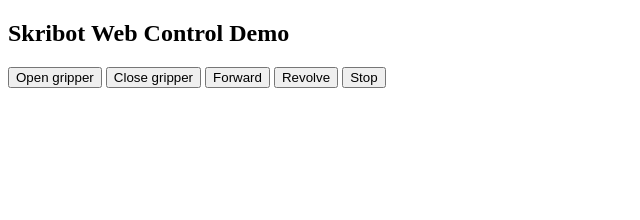
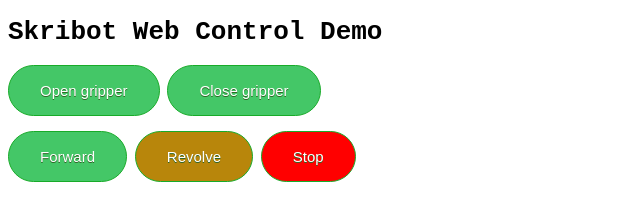
Before and after one commit to Skriware/skribot-web-control, a plain HTML site: page index.html in a window 1280 px wide. Shown: the whole page, without its empty margins (0-640 px from the left). Drawn offline with Linux system fonts and the light colour scheme.

Commit message:
Basic style added

```diff
--- a/index.html
+++ b/index.html
@@ -1,17 +1,44 @@
 <!DOCTYPE html>
 <html>
+<style>
+body {
+ font-family:monospace;
+}
+.remoteControl {
+	background-color:#44c767;
+	border-radius:28px;
+	border:1px solid #18ab29;
+	display:inline-block;
+	cursor:pointer;
+	color:#ffffff;
+	font-size:15px;
+	padding:16px 31px;
+	text-decoration:none;
+	text-shadow:0px 1px 0px #2f6627;
+}
+.remoteControl:hover {
+	background-color:#5cbf2a;
+}
+.stop {
+    background-color:red;
+}
+.revolve {
+    background-color:darkgoldenrod;
+}
+</style>
 <body>
 
 <div id="demo">
-  <h2>Skribot Web Control Demo</h2>
+  <h1>Skribot Web Control Demo</h1>
   <div id="status"></div>
 
   <div id="remoteControl">
     <button type="button" class="remoteControl" name="open">Open gripper</button>
     <button type="button" class="remoteControl" name="close">Close gripper</button>
+    <br><br>
     <button type="button" class="remoteControl" name="forware">Forward</button>
-    <button type="button" class="remoteControl" name="revolve">Revolve</button>
-    <button type="button" class="remoteControl" name="Stop">Stop</button>
+    <button type="button" class="remoteControl revolve" name="revolve">Revolve</button>
+    <button type="button" class="remoteControl stop" name="Stop">Stop</button>
   </div>
 </div>
 
```
